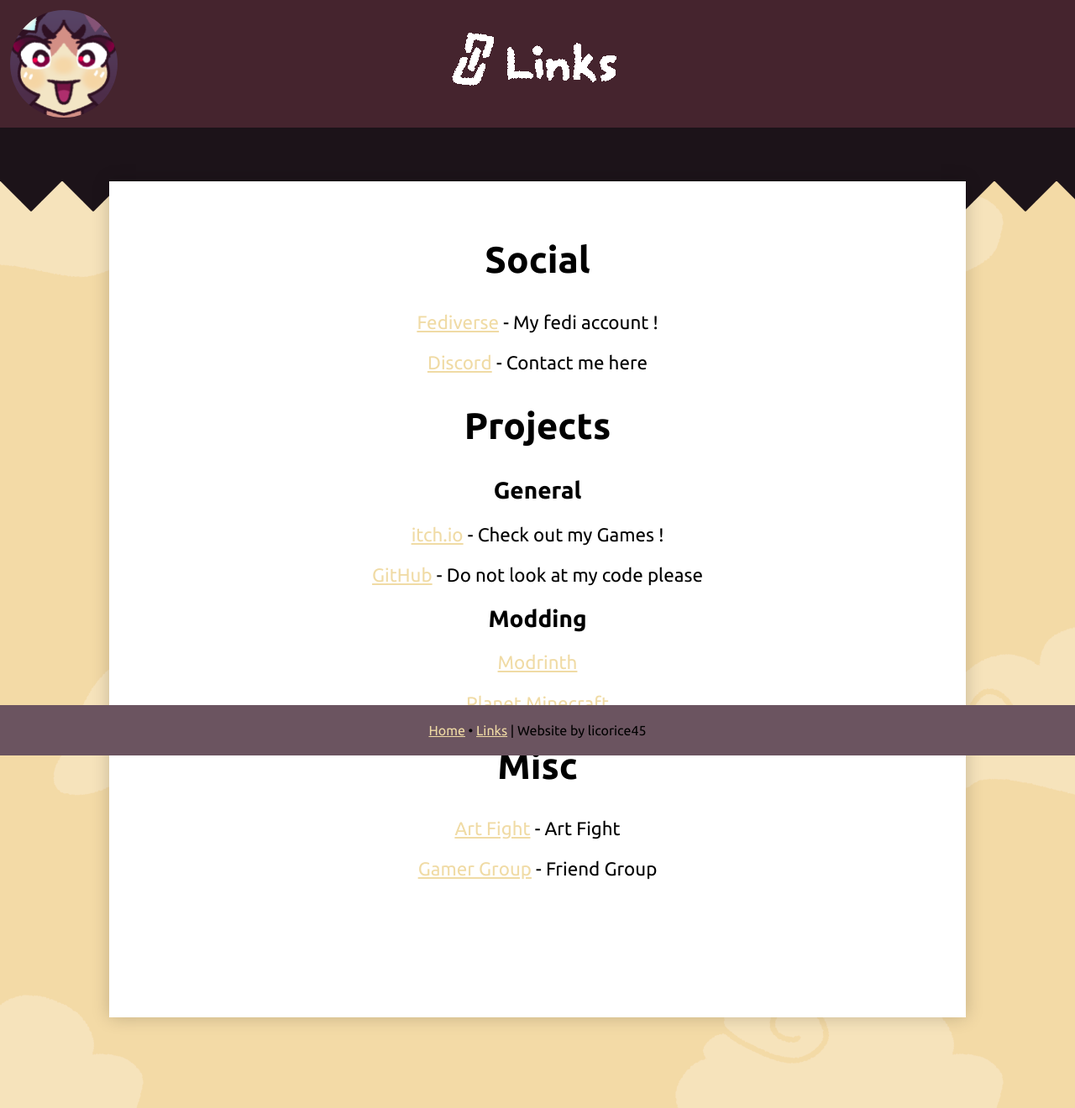
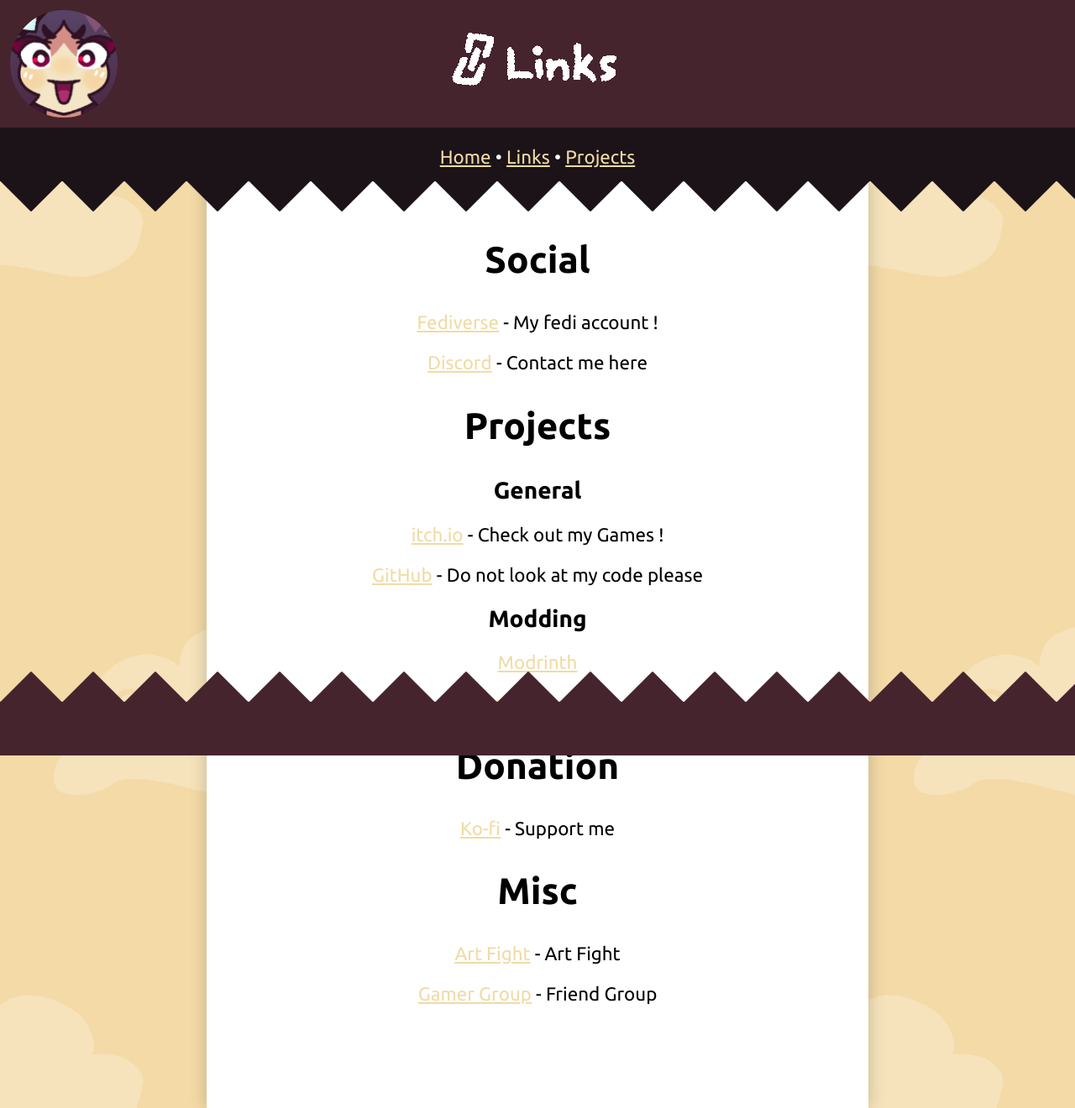
Before and after one commit to licorice45/licorice45.github.io, a Jekyll site: the page built from links.md, in a window 1280 px wide. Shown: the whole page at 84% size. Built offline with Jekyll 4.4.1, drawn with Linux system fonts in a browser that asks for light colours.

Commit message:
updated style further and added ko-fi link

```diff
--- a/_includes/footer.html
+++ b/_includes/footer.html
@@ -1,3 +1,3 @@
-<footer class="footer">
-	<p class="footer"><a href="/">Home</a> • <a href="/links">Links</a> | Website by licorice45</p>
+<footer class="footer-container">
+	<div class="footer-bg"></div>
 </footer>
--- a/_includes/header.html
+++ b/_includes/header.html
@@ -1,7 +1,10 @@
 <header>
-	<h1><a href="/"><img align="left" class="header_pfp" src="/assets/sprites/ocs/pfp_Licorice.png" alt="pfp"></a><img src="/assets/sprites/{{ page.header }}.gif" alt="{{ page.header }}"></h1>
+	<h1><a href="/"><img align="left" class="header_pfp mobile-hide" src="/assets/sprites/ocs/pfp_Licorice.png" alt="pfp"></a><img src="/assets/sprites/{{ page.header }}.gif" alt="{{ page.header }}"></h1>
 </header>
 
-<div class="navbar-bg-container">
-	<div class="navbar-bg"></div>
+<div class="navbar-container">
+	<div class="navbar-bg navbar-item"></div>
+	<div class="navbar-item" style="z-index: 1;">
+		<p style="color: WHITE;"><a href="/">Home</a> • <a href="/links">Links</a> • <a href="/projects">Projects</a></p>
+	</div>
 </div>
--- a/assets/style.css
+++ b/assets/style.css
@@ -17,10 +17,10 @@ body {
 }
 
 div.body {
-	max-width: 1000px;
-	min-height: 100vh;
+	max-width: 768px;
+	min-height: calc(100vh - 350px);
 	margin: -36px auto 0;
-	padding: 32px 10px 64px;
+	padding: 32px 10px 100px;
 	background-color: WHITE;
 	box-shadow: 0px 0px 20px rgba(0, 0, 0, 0.2);
 }
@@ -38,8 +38,15 @@ img.header_pfp {
 	height: 128px;
 }
 
-.navbar-bg-container {
+.navbar-container {
 	overflow: hidden;
+	display: grid;
+	grid-template-columns: 1fr;
+}
+
+.navbar-item {
+	grid-row-start: 1;
+	grid-column-start: 1;
 }
 
 .navbar-bg {
@@ -93,18 +100,22 @@ a {
 }
 
 
-footer.footer {
-	padding: 5px 0px;
-	background: #6B5460;
+footer.footer-container {
+	padding: 5px 0 0;
 	position: fixed;
 	bottom: 0;
 	left: 0;
 	width: 100vw;
 }
 
-p.footer {
-	font-size: 1em;
+.footer-bg {
+	background-image: url(sprites/footer.png);
+	height: 100px;
+	width: 125%;
+	animation: navbarscroll 3s linear infinite;
+	animation-direction: reverse;
 }
+
 
 table {
   width: 100%;
@@ -126,7 +137,7 @@ img.showcase {
 }
 
 @media only screen and (max-width: 768px) {
-	img.header_pfp {
+	.mobile-hide {
 		display: none;
 	}
 }
--- a/links.md
+++ b/links.md
@@ -26,6 +26,9 @@ header: links
 [Planet Minecraft](https://www.planetminecraft.com/member/licorice45/)
 
 
+# Donation
+[Ko-fi](https://ko-fi.com/licorice45) - Support me
+
 # Misc
 [Art Fight](https://artfight.net/~licorice45) - Art Fight
 
```
Also changed, not shown: assets/sprites/footer.png (added).
